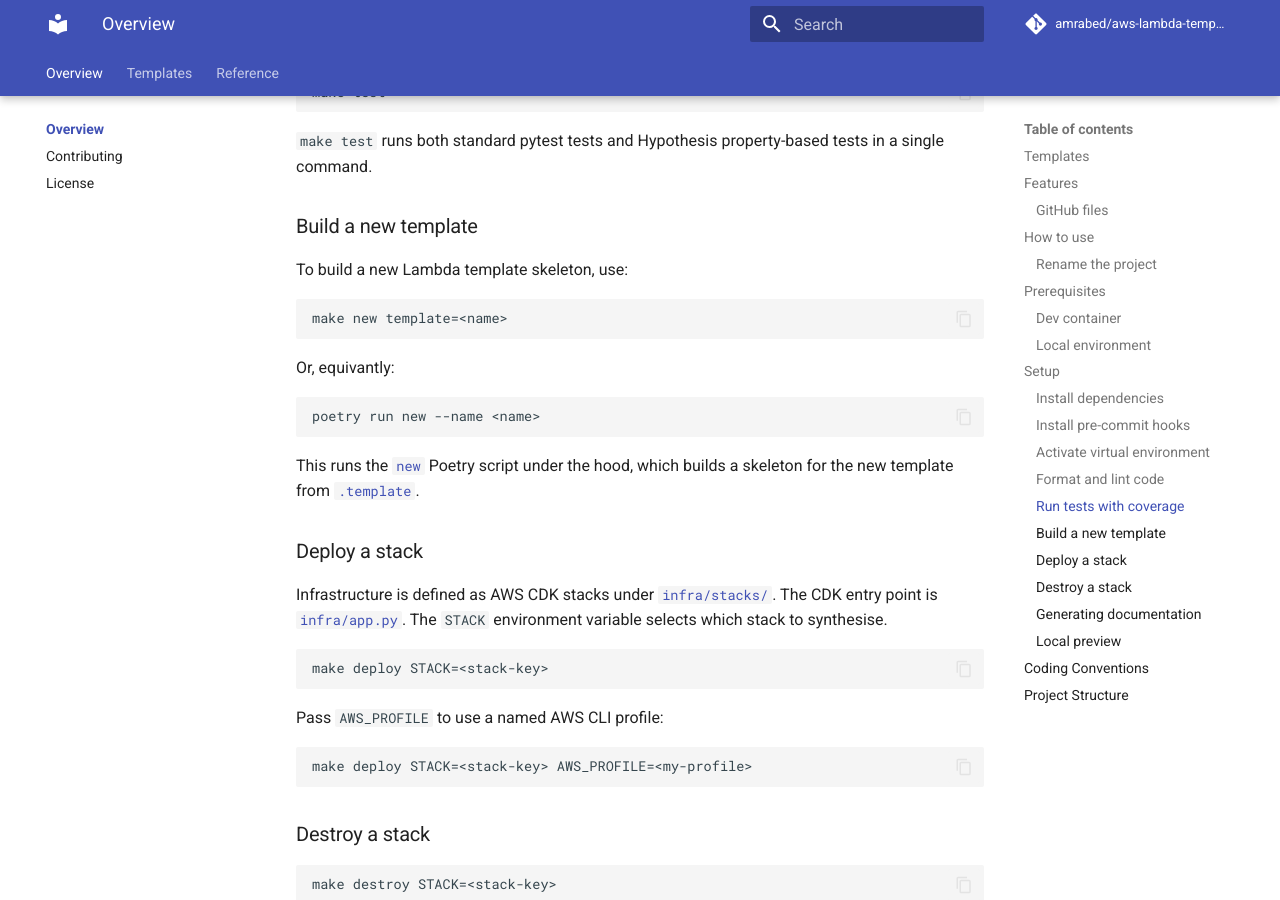
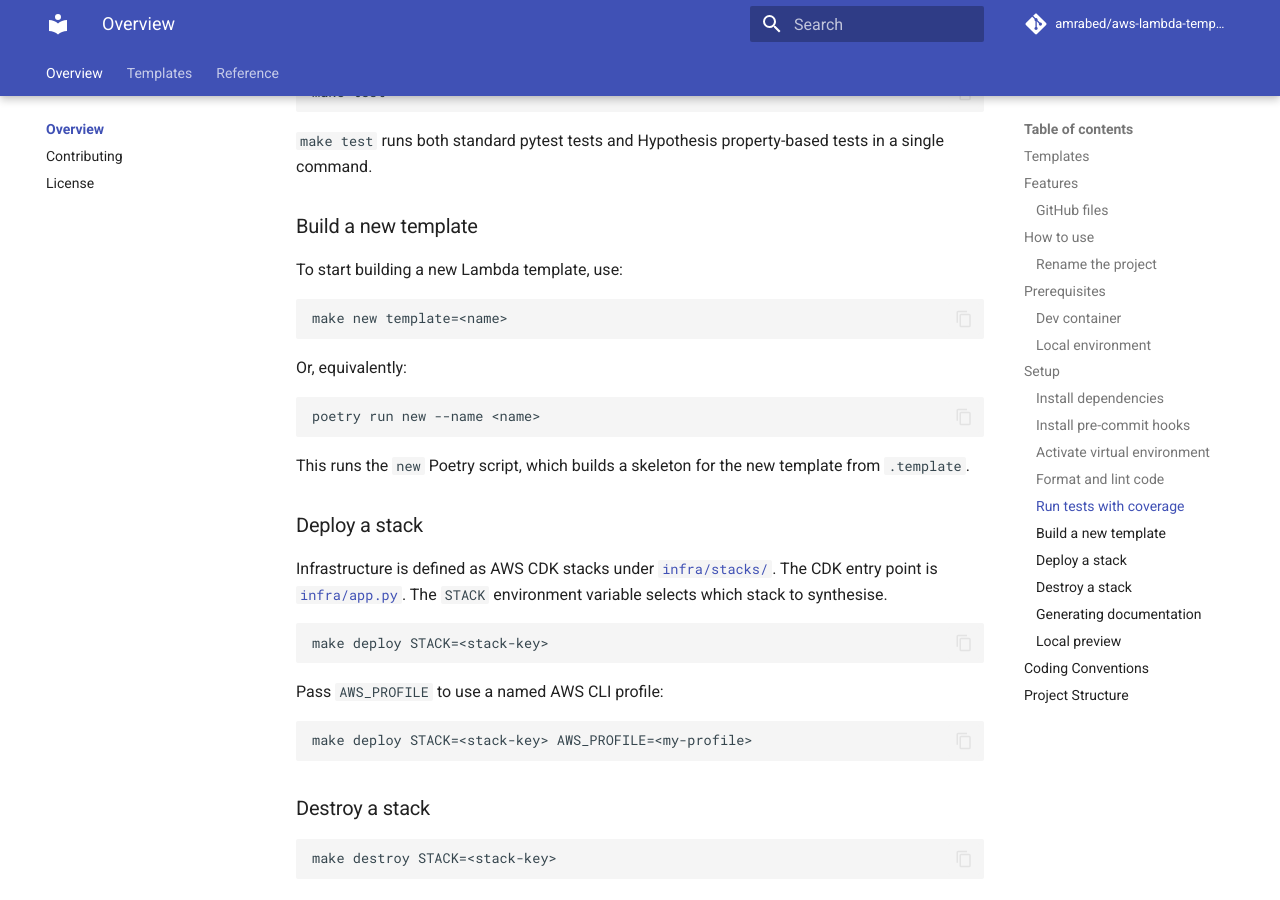
Before and after one commit to amrabed/aws-lambda-templates, an MkDocs documentation site: the page built from docs/README.md, in a window 1280 px wide and 900 px high, scrolled down 3752 px. Built offline with MkDocs 1.6.1 and Material for MkDocs 9.7.7, drawn with Linux system fonts in a browser that asks for light colours; comment, search, counter and statistics services are not loaded.

Commit message:
Fix errors in README.md

````diff
--- a/docs/README.md
+++ b/docs/README.md
@@ -123,19 +123,19 @@ make test
 
 ### Build a new template
 
-To build a new Lambda template skeleton, use:
+To start building a new Lambda template, use:
 
 ```bash
 make new template=<name>
 ```
 
-Or, equivantly:
+Or, equivalently:
 
 ```bash
 poetry run new --name <name>
 ```
 
-This runs the [`new`](new.py) Poetry script under the hood, which builds a skeleton for the new template from [`.template`](template).
+This runs the `new` Poetry script, which builds a skeleton for the new template from `.template`.
 
 
 ### Deploy a stack
````
